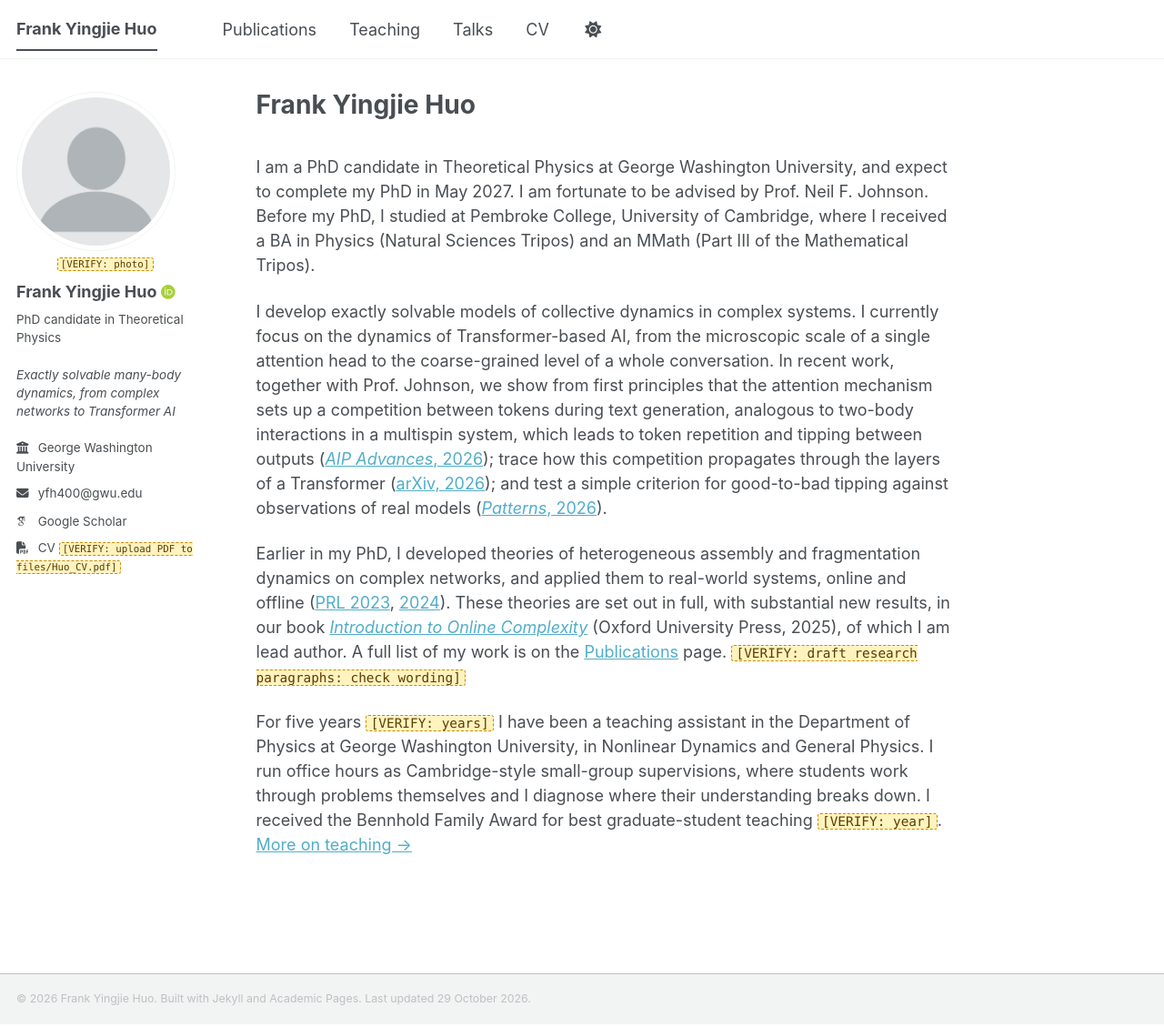
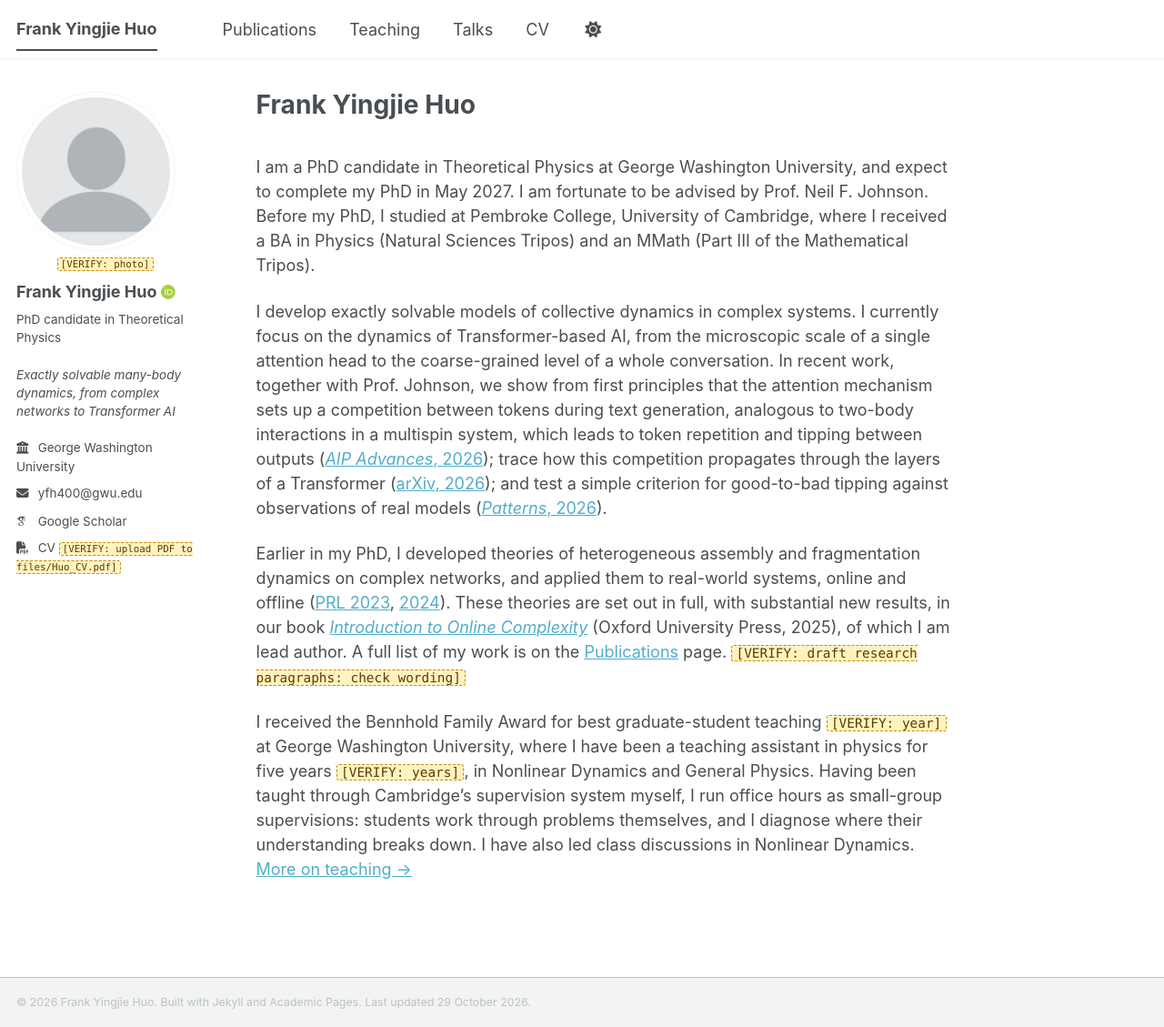
Before and after one commit to FrankHuo-217/huo.github.io, a Jekyll site: the page built from _pages/about.md, in a window 1280 px wide and 1129 px high. Shown: the whole window at 91% size. Built offline with Jekyll 4.4.1, drawn with Linux system fonts in a browser that asks for light colours; some web fonts are replaced; a script bundle is joined from its source files by our own code.

Commit message:
Strengthen the teaching paragraph on the home page
Lead with the Bennhold Family Award, connect the supervision-style
office hours to Cambridge, and mention leading class discussions in
Nonlinear Dynamics. On the Teaching page, state that ratings are above
the department average without giving the figures, which belong in
application teaching statements.

Co-Authored-By: Claude Opus 5.5 <noreply@anthropic.com>
Claude-Session: https://claude.ai/code/session_01EX1ohUgYjPPjqdCJmoT8XW

```diff
--- a/_pages/about.md
+++ b/_pages/about.md
@@ -22,4 +22,4 @@ I develop exactly solvable models of collective dynamics in complex systems. I c
 
 Earlier in my PhD, I developed theories of heterogeneous assembly and fragmentation dynamics on complex networks, and applied them to real-world systems, online and offline ([PRL 2023](https://doi.org/10.1103/PhysRevLett.130.237401), [2024](https://doi.org/10.1103/PhysRevLett.133.247401)). These theories are set out in full, with substantial new results, in our book [*Introduction to Online Complexity*](https://global.oup.com/academic/product/introduction-to-online-complexity-9780198921011) (Oxford University Press, 2025), of which I am lead author. A full list of my work is on the [Publications]({{ "/publications/" | relative_url }}) page. {% include verify.html note="draft research paragraphs: check wording" %}
 
-For five years {% include verify.html note="years" %} I have been a teaching assistant in the Department of Physics at George Washington University, in Nonlinear Dynamics and General Physics. I run office hours as Cambridge-style small-group supervisions, where students work through problems themselves and I diagnose where their understanding breaks down. I received the Bennhold Family Award for best graduate-student teaching {% include verify.html note="year" %}. [More on teaching →]({{ "/teaching/" | relative_url }})
+I received the Bennhold Family Award for best graduate-student teaching {% include verify.html note="year" %} at George Washington University, where I have been a teaching assistant in physics for five years {% include verify.html note="years" %}, in Nonlinear Dynamics and General Physics. Having been taught through Cambridge's supervision system myself, I run office hours as small-group supervisions: students work through problems themselves, and I diagnose where their understanding breaks down. I have also led class discussions in Nonlinear Dynamics. [More on teaching →]({{ "/teaching/" | relative_url }})
```
Also changed, not shown: README.md (+1 -1 lines), _pages/teaching.md (+1 -1 lines).
